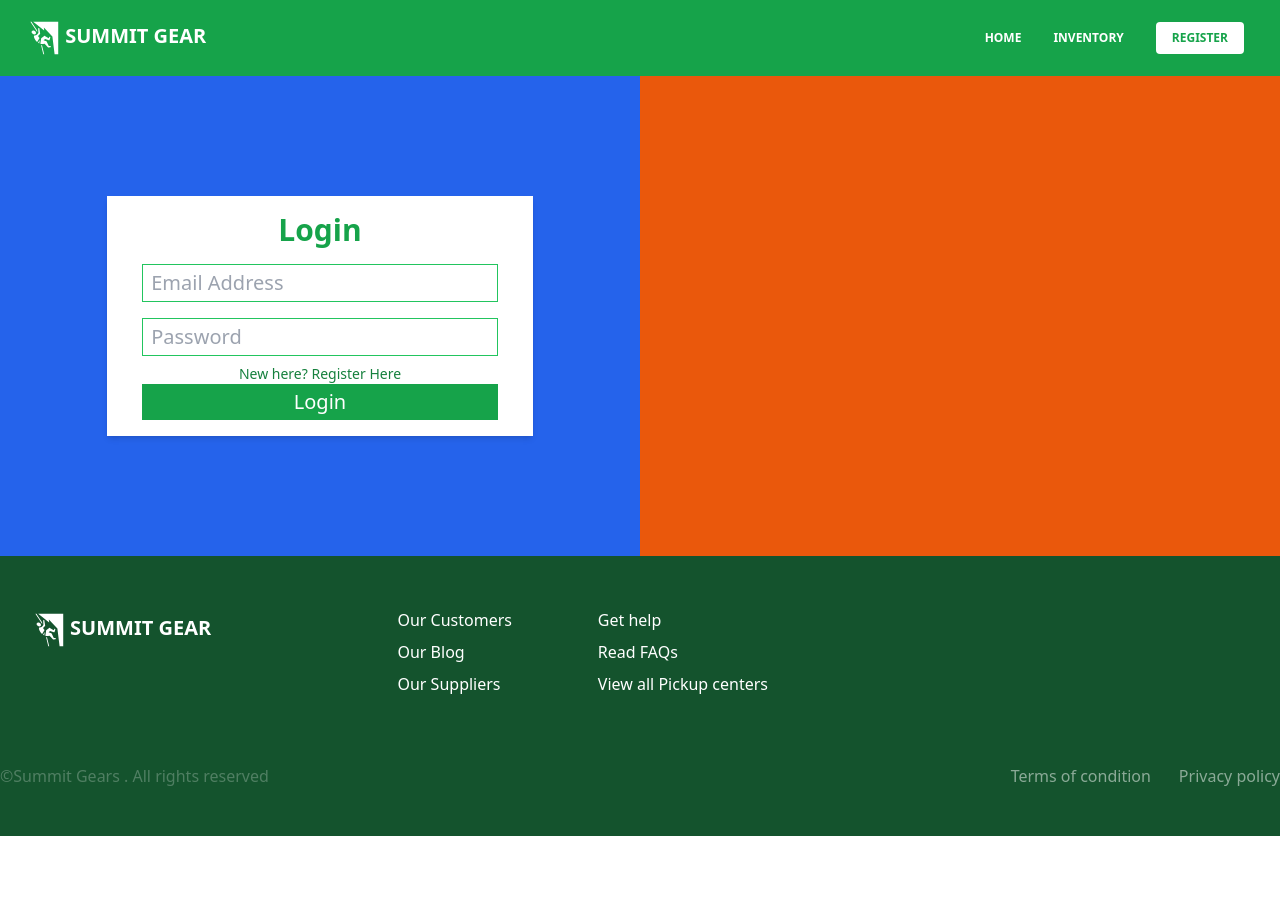
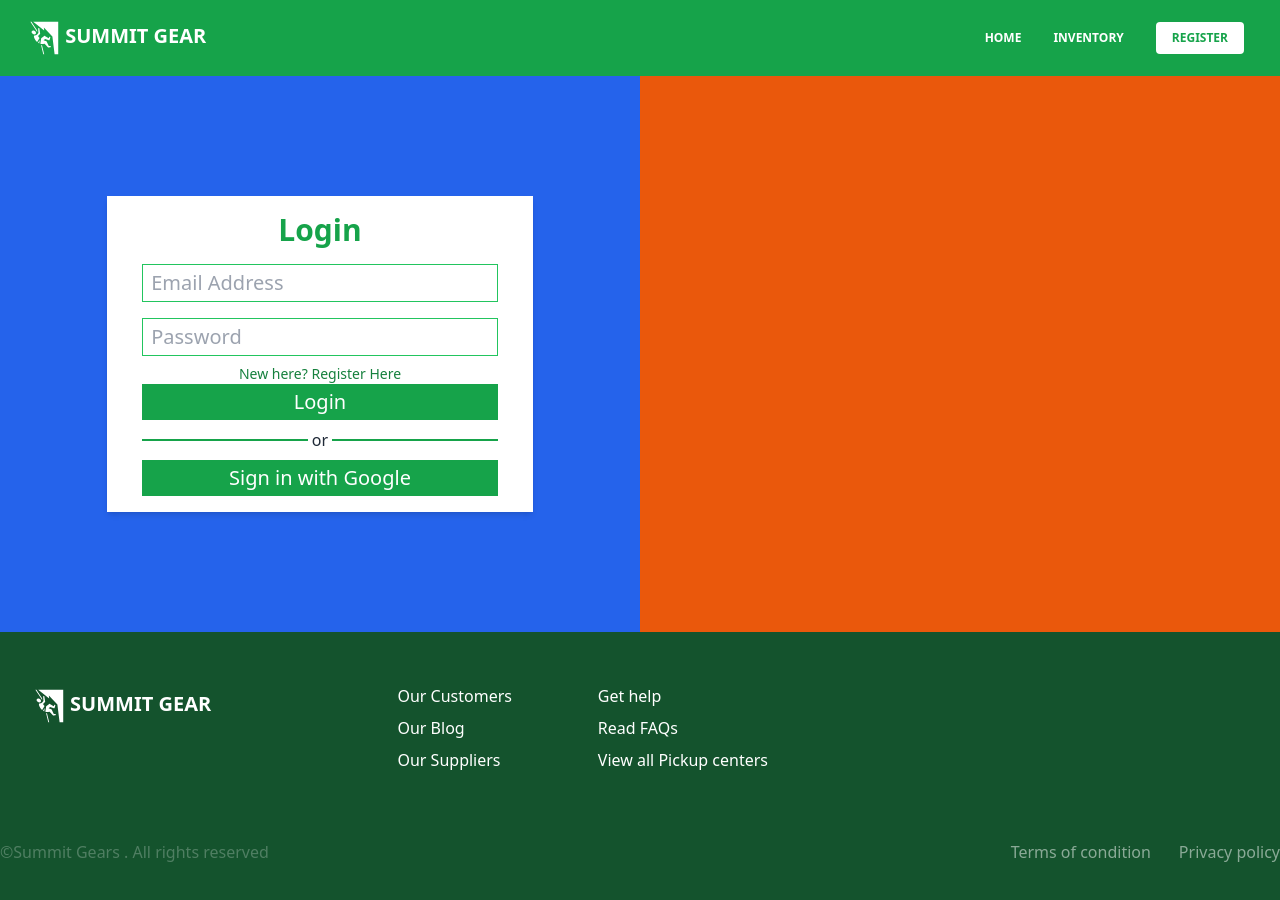
Before and after one commit to najmulhc/mirehouse-frontend, a React (Create React App) app: page /login in a window 1280 px wide. Shown: the top 900 px of the page. Before the commit the page ends 836 px from the top, so only its background shows below. Built offline with nearby package versions, Linux system fonts and the light colour scheme; no server answers.

Commit message:
google login done

```diff
--- a/src/Pages/Login/Login.js
+++ b/src/Pages/Login/Login.js
@@ -2,6 +2,7 @@ import React, { useState } from 'react';
 import { useSignInWithEmailAndPassword } from 'react-firebase-hooks/auth';
 import { Link, useNavigate } from 'react-router-dom';
 import auth from '../../firebase.init';
+import GoogleLogin from '../Shared/GoogleLogin/GoogleLogin';
 
 const Login = () => {
     const [email, setEmail] = useState("");
@@ -51,6 +52,7 @@ const navigate = useNavigate()
               >
                 Login
               </button>
+              <GoogleLogin/>
             </form>
           </div>
         </div>
--- a/src/Pages/Register/Register.js
+++ b/src/Pages/Register/Register.js
@@ -5,6 +5,7 @@ import {
 } from "react-firebase-hooks/auth";
 import { Link, useNavigate } from "react-router-dom";
 import auth from "../../firebase.init";
+import GoogleLogin from "../Shared/GoogleLogin/GoogleLogin";
 const Register = () => {
   const [name, setName] = useState("");
   const [email, setEmail] = useState("");
@@ -78,6 +79,7 @@ const Register = () => {
             >
               Register
             </button>
+            <GoogleLogin/>
           </form>
         </div>
       </div>
--- /dev/null
+++ b/src/Pages/Shared/GoogleLogin/GoogleLogin.js
@@ -0,0 +1,32 @@
+import React from "react";
+import { useSignInWithGoogle } from "react-firebase-hooks/auth";
+import { useNavigate } from "react-router-dom";
+import auth from "../../../firebase.init";
+
+const GoogleLogin = () => {
+  const navigate = useNavigate();
+  const [signInWithGoogle, user, loading, error] = useSignInWithGoogle(auth);
+  const googleLogin = () => {
+    signInWithGoogle();
+  };
+  if (user) {
+    navigate("/");
+  }
+  return (
+    <div>
+      <div className="flex items-center w-5/6 my-2 mx-auto">
+        <hr className="border border-green-600 w-full mr-1" /> <h1>or</h1>
+        <hr className="border border-green-600 w-full ml-1" />
+      </div>
+      <button
+        className="w-5/6  bg-green-600 text-white py-1 text-xl"
+        type="submit"
+        onClick={googleLogin}
+      >
+        Sign in with Google
+      </button>
+    </div>
+  );
+};
+
+export default GoogleLogin;
```
